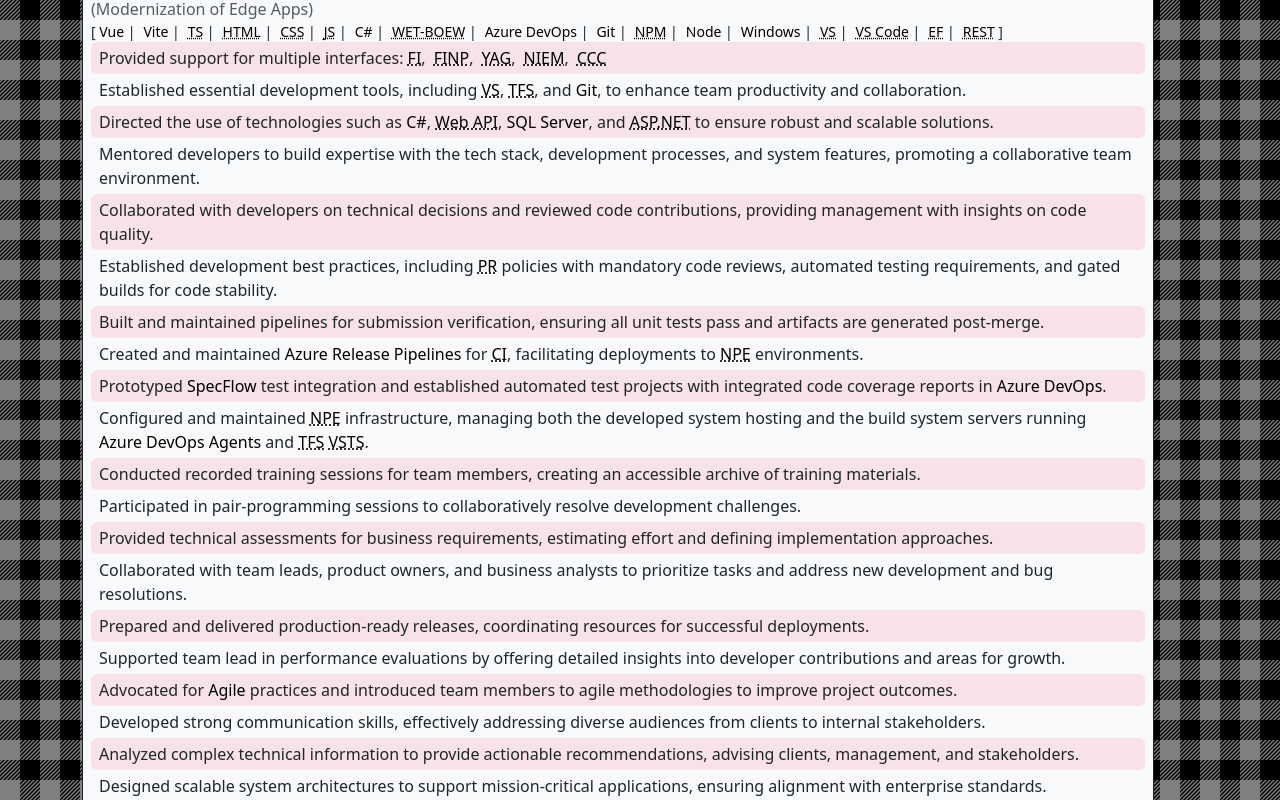
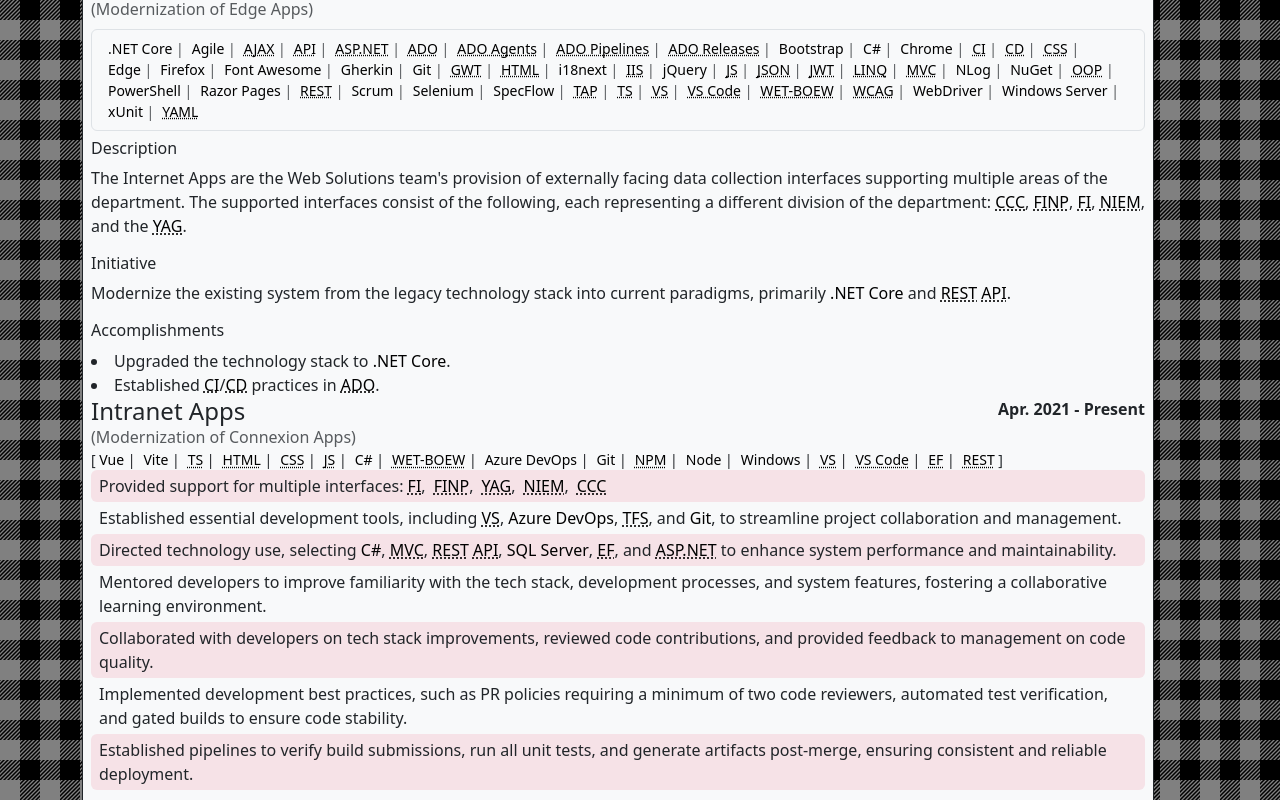
Before and after one commit to Scott-D-Hodgson/cv, a Vue app: page / in a window 1280 px wide. Shown: the part 3740-4540 px from the top of the page. Built offline with nearby package versions, Linux system fonts and the light colour scheme; some icons are missing.

Commit message:
Updated Internet Apps

```diff
--- a/src/components/cv/systems/InternetApps.vue
+++ b/src/components/cv/systems/InternetApps.vue
@@ -1,9 +1,14 @@
 <script setup lang="ts">
-import FocusList from '../../layout/FocusList.vue';
-import FocusItem from '../../layout/FocusItem.vue';
-import System from '../../layout/System.vue';
-import TermList from '../../layout/TermList.vue';
+import System from '../../layout/System2.vue';
 import Term from '../../layout/Term.vue';
+import { ref } from 'vue';
+
+const from = ref<Date>(new Date("2021-04-01T00:00:00.000-05:00"));
+const to = ref<Date>(new Date());
+const options: { month: 'short', year: 'numeric' } = {
+    month: 'short',
+    year: 'numeric'
+};
 </script>
 
 <template>
@@ -11,211 +16,406 @@
         id="InternetApps"
         name="Internet Apps"
         subtitle="Modernization of Edge Apps"
-        from="Apr. 2021"
+        :from="from.toLocaleDateString('en-CA', options)"
         to="Present"
         :technologies="[
             {
-                reference: 'vue',
-                value: 'Vue'
+                reference: 'dotnetcore',
+                value: '.NET Core',
+                focus: ['back-end', 'full-stack'],
+                from: from,
+                to: to
             },
             {
-                reference: 'vite',
-                value: 'Vite'
+                reference: 'agile',
+                value: 'Agile',
+                focus: ['cross-functional'],
+                from: from,
+                to: to
+            },
+            {
+                reference: 'ajax',
+                acronym: 'AJAX',
+                value: 'Asynchronous JavaScript and XML',
+                focus: ['front-end', 'full-stack'],
+                from: from,
+                to: to
+            },
+            {
+                reference: 'api',
+                acronym: 'API',
+                value: 'Application Programming Interface',
+                focus: ['back-end', 'full-stack'],
+                from: from,
+                to: to
+            },
+            {
+                reference: 'aspnet',
+                acronym: 'ASP.NET',
+                value: 'Active Server Pages .NET',
+                focus: ['back-end', 'full-stack'],
+                from: from,
+                to: to
+            },
+            {
+                reference: 'ado',
+                acronym: 'ADO',
+                value: 'Azure DevOps',
+                focus: ['infrastructure'],
+                from: from,
+                to: to
+            },
+            {
+                reference: 'adoagents',
+                acronym: 'ADO Agents',
+                value: 'Azure DevOps Agents',
+                focus: ['infrastructure'],
+                from: from,
+                to: to
+            },
+            {
+                reference: 'adopipelines',
+                acronym: 'ADO Pipelines',
+                value: 'Azure DevOps Pipelines',
+                focus: ['infrastructure'],
+                from: from,
+                to: to
+            },
+            {
+                reference: 'adoreleases',
+                acronym: 'ADO Releases',
+                value: 'Azure DevOps Releases',
+                focus: ['infrastructure'],
+                from: from,
+                to: to
+            },
+            {
+                reference: 'bootstrap',
+                value: 'Bootstrap',
+                focus: ['front-end', 'full-stack'],
+                from: from,
+                to: to
+            },
+            {
+                reference: 'csharp',
+                value: 'C#',
+                focus: ['back-end', 'full-stack'],
+                from: from,
+                to: to
+            },
+            {
+                reference: 'chrome',
+                value: 'Chrome',
+                focus: ['infrastructure'],
+                from: from,
+                to: to
+            },
+            {
+                reference: 'ci',
+                acronym: 'CI',
+                value: 'Continuous Integration',
+                focus: ['infrastructure'],
+                from: from,
+                to: to
+            },
+            {
+                reference: 'cd',
+                acronym: 'CD',
+                value: 'Continuous Deployment',
+                focus: ['infrastructure'],
+                from: from,
+                to: to
+            },
+            {
+                reference: 'css',
+                acronym: 'CSS',
+                value: 'Cascading Style Sheets',
+                focus: ['front-end', 'full-stack'],
+                from: from,
+                to: to
+            },
+            {
+                reference: 'edge',
+                value: 'Edge',
+                focus: ['infrastructure'],
+                from: from,
+                to: to
+            },
+            {
+                reference: 'firefox',
+                value: 'Firefox',
+                focus: ['infrastructure'],
+                from: from,
+                to: to
+            },
+            {
+                reference: 'fontawesome',
+                value: 'Font Awesome',
+                focus: ['front-end', 'full-stack'],
+                from: from,
+                to: to
+            },
+            {
+                reference: 'gherkin',
+                value: 'Gherkin',
+                focus: ['automated-testing'],
+                from: from,
+                to: to
+            },
+            {
+                reference: 'git',
+                value: 'Git',
+                focus: ['infrastructure'],
+                from: from,
+                to: to
+            },
+            {
+                reference: 'gwt',
+                acronym: 'GWT',
+                value: 'Given-When-Then',
+                focus: ['automated-testing'],
+                from: from,
+                to: to
+            },
+            {
+                reference: 'html',
+                acronym: 'HTML',
+                value: 'HyperText Markup Language',
+                focus: ['front-end', 'full-stack'],
+                from: from,
+                to: to
+            },
+            {
+                reference: 'i18next',
+                value: 'i18next',
+                focus: ['front-end', 'full-stack'],
+                from: from,
+                to: to
+            },
+            {
+                reference: 'iis',
+                acronym: 'IIS',
+                value: 'Internet Information Services',
+                focus: ['infrastructure'],
+                from: from,
+                to: to
+            },
+            {
+                reference: 'jquery',
+                value: 'jQuery',
+                focus: ['front-end', 'back-end', 'full-stack'],
+                from: from,
+                to: to
+            },
+            {
+                reference: 'js',
+                acronym: 'JS',
+                value: 'JavaScript',
+                focus: ['front-end', 'back-end', 'full-stack'],
+                from: from,
+                to: to
+            },
+            {
+                reference: 'json',
+                acronym: 'JSON',
+                value: 'JavaScript Object Notation',
+                focus: ['front-end', 'back-end', 'full-stack'],
+                from: from,
+                to: to
+            },
+            {
+                reference: 'jwt',
+                acronym: 'JWT',
+                value: 'JSON Web Token',
+                focus: ['front-end', 'back-end', 'full-stack'],
+                from: from,
+                to: to
+            },
+            {
+                reference: 'linq',
+                acronym: 'LINQ',
+                value: 'Language Integrated Query',
+                focus: ['back-end', 'full-stack'],
+                from: from,
+                to: to
+            },
+            {
+                reference: 'mvc',
+                acronym: 'MVC',
+                value: 'Model-View-Controller',
+                focus: ['back-end', 'full-stack'],
+                from: from,
+                to: to
+            },
+            {
+                reference: 'nlog',
+                value: 'NLog',
+                focus: ['back-end', 'full-stack'],
+                from: from,
+                to: to
+            },
+            {
+                reference: 'nuget',
+                value: 'NuGet',
+                focus: ['back-end', 'full-stack'],
+                from: from,
+                to: to
+            },
+            {
+                reference: 'oop',
+                acronym: 'OOP',
+                value: 'Object-Oriented Programming',
+                focus: ['back-end', 'full-stack'],
+                from: from,
+                to: to
+            },
+            {
+                reference: 'powershell',
+                value: 'PowerShell',
+                focus: ['back-end', 'full-stack', 'infrastructure'],
+                from: from,
+                to: to
+            },
+            {
+                reference: 'razorpages',
+                value: 'Razor Pages',
+                focus: ['front-end', 'full-stack'],
+                from: from,
+                to: to
+            },
+            {
+                reference: 'rest',
+                acronym: 'REST',
+                value: 'Representational State Transfer',
+                focus: ['front-end', 'back-end', 'full-stack'],
+                from: from,
+                to: to
+            },
+            {
+                reference: 'scrum',
+                value: 'Scrum',
+                focus: ['cross-functional'],
+                from: from,
+                to: to
+            },
+            {
+                reference: 'selenium',
+                value: 'Selenium',
+                focus: ['automated-testing'],
+                from: from,
+                to: to
+            },
+            {
+                reference: 'specflow',
+                value: 'SpecFlow',
+                focus: ['automated-testing'],
+                from: from,
+                to: to
+            },
+            {
+                reference: 'tap',
+                acronym: 'TAP',
+                value: 'Task-based Asynchronous Pattern',
+                focus: ['back-end', 'full-stack'],
+                from: from,
+                to: to
             },
             {
                 reference: 'ts',
                 acronym: 'TS',
-                value: 'TypeScript'
+                value: 'TypeScript',
+                focus: ['front-end', 'back-end', 'full-stack'],
+                from: from,
+                to: to
             },
             {
-                reference: 'html',
-                acronym: 'HTML',
-                value: 'HyperText Markup Language'
+                reference: 'vs',
+                acronym: 'VS',
+                value: 'Visual Studio',
+                focus: ['front-end', 'back-end', 'full-stack'],
+                from: from,
+                to: to
             },
             {
-                reference: 'css',
-                acronym: 'CSS',
-                value: 'Cascading Style Sheets'
-            },
-            {
-                reference: 'js',
-                acronym: 'JS',
-                value: 'JavaScript'
-            },
-            {
-                reference: 'csharp',
-                value: 'C#'
+                reference: 'vscode',
+                acronym: 'VS Code',
+                value: 'Visual Studio Code',
+                focus: ['front-end', 'back-end', 'full-stack'],
+                from: from,
+                to: to
             },
             {
                 reference: 'wetboew',
                 acronym: 'WET-BOEW',
-                value: 'Web Experience Toolkit'
+                value: 'Web Experience Toolkit',
+                focus: ['front-end', 'full-stack'],
+                from: from,
+                to: to
             },
             {
-                reference: 'azuredevops',
-                value: 'Azure DevOps'
+                reference: 'wcag',
+                acronym: 'WCAG',
+                value: 'Web Content Accessibility Guidelines',
+                focus: ['front-end', 'full-stack'],
+                from: from,
+                to: to
             },
             {
-                reference: 'git',
-                value: 'Git'
+                reference: 'webdriver',
+                value: 'WebDriver',
+                focus: ['automated-testing'],
+                from: from,
+                to: to
             },
             {
-                reference: 'npm',
-                acronym: 'NPM',
-                value: 'Node Package Manager'
+                reference: 'windowsserver',
+                value: 'Windows Server',
+                focus: ['infrastructure'],
+                from: from,
+                to: to
             },
             {
-                reference: 'node',
-                value: 'Node'
+                reference: 'xunit',
+                value: 'xUnit',
+                focus: ['back-end', 'full-stack', 'automated-testing'],
+                from: from,
+                to: to
             },
             {
-                reference: 'windows',
-                value: 'Windows'
-            },
-            {
-                reference: 'vs',
-                acronym: 'VS',
-                value: 'Visual Studio'
-            },
-            {
-                reference: 'vscode',
-                acronym: 'VS Code',
-                value: 'Visual Studio Code'
-            },
-            {
-                reference: 'ef',
-                acronym: 'EF',
-                value: 'Entity Framework'
-            },
-            {
-                reference: 'rest',
-                acronym: 'REST',
-                value: 'Representational State Transfer'
+                reference: 'yaml',
+                acronym: 'YAML',
+                value: `YAML Ain't Markup Language`,
+                focus: ['back-end', 'full-stack'],
+                from: from,
+                to: to
             }
         ]">
-        <FocusList>
-            <FocusItem>
-                Provided support for multiple interfaces:
-                <TermList
-                    :terms="[
-                        {
-                            reference: 'fi',
-                            acronym: 'FI',
-                            value: 'Francophone Initiative'
-                        },
-                        {
-                            reference: 'finp',
-                            acronym: 'FINP',
-                            value: 'Federal Internship Program'
-                        },
-                        {
-                            reference: 'yag',
-                            acronym: 'YAG',
-                            value: 'Youth Advisory Group'
-                        },
-                        {
-                            reference: 'niem',
-                            acronym: 'NIEM',
-                            value: 'Notice of International Event or Meeting'
-                        },
-                        {
-                            reference: 'ccc',
-                            acronym: 'CCC',
-                            value: 'Crown Copyright Clearance'
-                        }
-                    ]"
-                    separator="', ''">
-                </TermList>
-            </FocusItem>
-            <FocusItem>Established essential development tools, including <Term reference="vs" acronym="VS"
-                value="Visual Studio"></Term>, <Term reference="tfs" acronym="TFS" value="Team Foundation Server">
-                </Term>, and <Term reference="git" value="Git"></Term>, to enhance team productivity and
-                collaboration.</FocusItem>
-            <FocusItem>Directed the use of technologies such as <Term reference="csharp" value="C#"></Term>,
-                <Term reference="webapi" acronym="Web API" value="Web Application Programming Interface"></Term>,
-                <Term reference="sqlserver" value="SQL Server"></Term>, and <Term reference="aspnet" acronym="ASP.NET"
-                value="Active Server Pages .NET"></Term> to ensure robust and scalable solutions.</FocusItem>
-            <FocusItem>Mentored developers to build expertise with the tech stack, development processes, and system
-                features, promoting a collaborative team environment.</FocusItem>
-            <FocusItem>Collaborated with developers on technical decisions and reviewed code contributions, providing
-                management with insights on code quality.</FocusItem>
-            <FocusItem>Established development best practices, including <Term reference="pr" acronym="PR"
-                value="Pull Request"></Term> policies with mandatory code reviews, automated testing requirements,
-                and gated builds for code stability.</FocusItem>
-            <FocusItem>Built and maintained pipelines for submission verification, ensuring all unit tests pass and
-                artifacts are generated post-merge.</FocusItem>
-            <FocusItem>Created and maintained <Term reference="azurereleasepipelines" value="Azure Release Pipelines">
-                </Term> for <Term reference="ci" acronym="CI" value="Continuous Integration"></Term>, facilitating
-                deployments to <Term reference="npe" acronym="NPE" value="Non-Production Environment"></Term>
-                environments.</FocusItem>
-            <FocusItem>Prototyped <Term reference="specflow" value="SpecFlow"></Term> test integration and established
-                automated test projects with integrated code coverage reports in <Term reference="azureddevops"
-                value="Azure DevOps"></Term>.</FocusItem>
-            <FocusItem>Configured and maintained <Term reference="npe" acronym="NPE"
-                value="Non-Production Environment"></Term> infrastructure, managing both the developed system hosting
-                and the build system servers running <Term reference="azuredevopsagents" value="Azure DevOps Agents">
-                </Term> and <Term reference="tfs" acronym="TFS" value="Team Foundation Server"></Term> <Term
-                reference="vsts" acronym="VSTS" value="Visual Studio Team Services"></Term>.</FocusItem>
-            <FocusItem>Conducted recorded training sessions for team members, creating an accessible archive of training
-                materials.</FocusItem>
-            <FocusItem>Participated in pair-programming sessions to collaboratively resolve development challenges.</FocusItem>
-            <FocusItem>Provided technical assessments for business requirements, estimating effort and defining
-                implementation approaches.</FocusItem>
-            <FocusItem>Collaborated with team leads, product owners, and business analysts to prioritize tasks and address
-                new development and bug resolutions.</FocusItem>
-            <FocusItem>Prepared and delivered production-ready releases, coordinating resources for successful deployments.
-            </FocusItem>
-            <FocusItem>Supported team lead in performance evaluations by offering detailed insights into developer
-                contributions and areas for growth.</FocusItem>
-            <FocusItem>Advocated for <Term reference="agile" value="Agile"></Term> practices and introduced team members to
-                agile methodologies to improve project outcomes.</FocusItem>
-            <FocusItem>Developed strong communication skills, effectively addressing diverse audiences from clients to
-                internal stakeholders.</FocusItem>
-            <FocusItem>Analyzed complex technical information to provide actionable recommendations, advising clients,
-                management, and stakeholders.</FocusItem>
-            <FocusItem>Designed scalable system architectures to support mission-critical applications, ensuring alignment
-                with enterprise standards.</FocusItem>
-            <FocusItem>Built and optimized <Term reference="azurereleasepipelines" value="Azure Release Pipelines">
-                </Term>, automating <Term reference="pr" acronym="PR" value="Pull Request"></Term> verification, unit
-                testing, and ensuring reliable code integration.</FocusItem>
-            <FocusItem>Led the migration of source code from <Term reference="tfs" acronym="TFS"
-                value="Team Foundation Server"></Term> to <Term reference="azuredevops" value="Azure DevOps">
-                </Term> <Term reference="git" value="Git"></Term> repositories, enhancing version control efficiency.
-            </FocusItem>
-            <FocusItem>Developed <Term reference="azuredevopsreleasepipelines" value="Azure DevOps Release Pipelines">
-                </Term> to automate artifact deployment across environments, streamlining <Term reference="ci"
-                acronym="CI" value="Continuous Integration"></Term> workflows.</FocusItem>
-            <FocusItem>Automated end-to-end testing with <Term reference="specflow" value="SpecFlow"></Term> and
-                <Term reference="selenium" value="Selenium"></Term> <Term reference="webdriver" value="WebDriver">
-                </Term>, enhancing testing efficiency across development cycles.</FocusItem>
-            <FocusItem>Defined and implemented the technology stack to ensure robust, scalable, and maintainable software
-                solutions.</FocusItem>
-            <FocusItem>Constructed system architecture prototypes, demonstrating adaptable, business-driven solutions.</FocusItem>
-            <FocusItem>Translated complex requirements into actionable project milestones, facilitating high-quality,
-                timely project delivery.</FocusItem>
-            <FocusItem>Conducted thorough code reviews, upholding code integrity, quality, and adherence to best practices.
-            </FocusItem>
-            <FocusItem>Liaised with clients and key stakeholders to ensure project alignment, clear communication, and
-                successful outcomes.</FocusItem>
-            <FocusItem>Provided production support for web applications, addressing and resolving issues for stable
-                operations.</FocusItem>
-            <FocusItem>Collaborated with cross-functional teams, including TDSS divisions, external consultants, and
-                corporate stakeholders, to drive cohesive project execution and foster innovation.</FocusItem>
-            <FocusItem>Delivered expert counsel on systems development techniques and best practices, supporting both
-                colleagues and clients.</FocusItem>
-            <FocusItem>Provided technical feedback on business requirements, assessing feasibility, effort, and approach
-                for effective solution delivery.</FocusItem>
-            <FocusItem>Supported team performance evaluations, offering context on developer contributions to aid in
-                comprehensive assessments.</FocusItem>
-            <FocusItem>Proposed and implemented consolidated <Term reference="dotnet" value=".NET"></Term> solutions,
-                optimizing infrastructure for low-budget initiatives.</FocusItem>
-            <FocusItem>Provided guidance on database architecture, including creating <Term reference="erd" acronym="ERDs"
-                value="Entity-Relationship Diagrams"></Term>.
-            </FocusItem>
-            <FocusItem>Proposed, justified, and implemented <Term reference="tfs" acronym="TFS"
-                value="Team Foundation Server"></Term> code management systems and build servers, enhancing project
-                workflows and efficiency.</FocusItem>
-        </FocusList>
+        <template v-slot:description>
+            <p>
+                The Internet Apps are the Web Solutions team's provision of externally facing data collection interfaces
+                supporting multiple areas of the department.  The supported interfaces consist of the following, each
+                representing a different division of the department:  <Term reference="ccc" acronym="CCC"
+                value="Crown Copyright Clearance"></Term>, <Term reference="finp" acronym="FINP"
+                value="Federal Internship Program"></Term>, <Term reference="fi" acronym="FI"
+                value="Francophone Initiative"></Term>, <Term reference="niem" acronym="NIEM"
+                value="Notice of International Event or Meeting"></Term>, and the <Term reference="yag"
+                acronym="YAG" value="Youth Advisory Group"></Term>.
+            </p>
+        </template>
+        <template v-slot:initiative>
+            <p>
+                Modernize the existing system from the legacy technology stack into current paradigms,
+                primarily <Term reference="dotnetcore" value=".NET Core"></Term> and <Term reference="rest"
+                acronym="REST" value="Representational State Transfer"></Term> <Term reference="api"
+                acronym="API" value="Application Programming Interface"></Term>.
+            </p>
+        </template>
+        <template v-slot:accomplishments>
+            <li>Upgraded the technology stack to <Term reference="dotnetcore" value=".NET Core"></Term>.</li>
+            <li>Established <Term reference="ci" acronym="CI" value="Continuous Integration"></Term>/<Term
+                reference="cd" acronym="CD" value="Continuous Deployment"></Term> practices in <Term
+                reference="ado" acronym="ADO" value="Azure DevOps"></Term>.</li>
+        </template>
     </System>
 </template>
 
```
